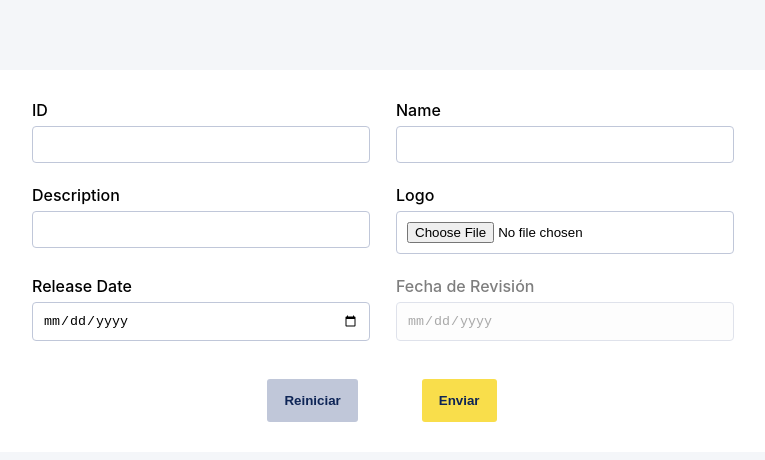
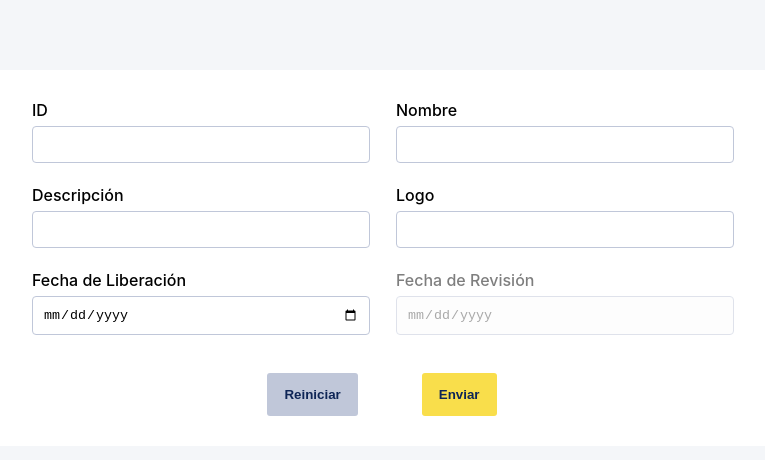
Before and after one commit to Jadace96/banco-pichincha-react-test, a React (Create React App) app: page /add-product in a window 1280 px wide. Shown: the top 460 px of the page, without its empty margins (258-1023 px from the left). Built offline with nearby package versions, Linux system fonts and the light colour scheme.

Commit message:
Update product form validations

```diff
--- a/src/components/ProductForm/ProductForm.component.tsx
+++ b/src/components/ProductForm/ProductForm.component.tsx
@@ -20,26 +20,24 @@ type ProductFormData = {
 
 export const ProductForm = () => {
   const {
-    getValues,
     setValue,
     register,
     handleSubmit,
-    formState: { errors, ...rest },
+    formState: { errors, isDirty },
   } = useForm<ProductFormData>({ mode: "onChange" });
-
-  console.log({ errors, ...rest, values: getValues() });
 
   const onSubmit = (data: ProductFormData) => {
     console.log(data);
   };
 
-  const onReleaseDateChange = ({
-    target,
-  }: React.ChangeEvent<HTMLInputElement>) => {
+  const onReleaseDateChange = ({ target }: React.ChangeEvent<HTMLInputElement>) => {
+    console.log({ target });
     const nextYear = new Date(target.value);
     nextYear.setFullYear(nextYear.getFullYear() + 1);
 
-    setValue("date_revision", nextYear.toISOString().split("T")[0]);
+    const newDateRevision = target.value ? nextYear?.toISOString()?.split("T")[0] : "";
+
+    setValue("date_revision", newDateRevision);
   };
 
   return (
@@ -63,18 +61,14 @@ export const ProductForm = () => {
             },
             pattern: /^[A-Za-z0-9]+$/,
           })}
-          className={`${styles.formControl} ${
-            errors.id ? styles.errorInput : ""
-          }`}
+          className={`${styles.formControl} ${errors.id ? styles.errorInput : ""}`}
         />
-        {errors.id && (
-          <span className={styles.errorMessage}>{errors.id.message}</span>
-        )}
+        {errors.id && <span className={styles.errorMessage}>{errors.id.message}</span>}
       </div>
 
       <div className={styles.formGroup}>
         <label className={styles.formFieldLabel} htmlFor="name">
-          Name
+          Nombre
         </label>
         <input
           type="text"
@@ -90,18 +84,14 @@ export const ProductForm = () => {
               message: "Máximo 100 caracteres!",
             },
           })}
-          className={`${styles.formControl} ${
-            errors.name ? styles.errorInput : ""
-          }`}
+          className={`${styles.formControl} ${errors.name ? styles.errorInput : ""}`}
         />
-        {errors.name && (
-          <span className={styles.errorMessage}>{errors.name.message}</span>
-        )}
+        {errors.name && <span className={styles.errorMessage}>{errors.name.message}</span>}
       </div>
 
       <div className={styles.formGroup}>
         <label className={styles.formFieldLabel} htmlFor="description">
-          Description
+          Descripción
         </label>
         <input
           type="text"
@@ -117,15 +107,9 @@ export const ProductForm = () => {
               message: "Máximo 200 caracteres!",
             },
           })}
-          className={`${styles.formControl} ${
-            errors.description ? styles.errorInput : ""
-          }`}
+          className={`${styles.formControl} ${errors.description ? styles.errorInput : ""}`}
         />
-        {errors.description && (
-          <span className={styles.errorMessage}>
-            {errors.description.message}
-          </span>
-        )}
+        {errors.description && <span className={styles.errorMessage}>{errors.description.message}</span>}
       </div>
 
       <div className={styles.formGroup}>
@@ -133,21 +117,17 @@ export const ProductForm = () => {
           Logo
         </label>
         <input
-          type="file"
+          type="text"
           id="logo"
           {...register("logo", { required: "Este campo es requerido!" })}
-          className={`${styles.formControl} ${
-            errors.logo ? styles.errorInput : ""
-          }`}
+          className={`${styles.formControl} ${errors.logo ? styles.errorInput : ""}`}
         />
-        {errors.logo && (
-          <span className={styles.errorMessage}>{errors.logo.message}</span>
-        )}
+        {errors.logo && <span className={styles.errorMessage}>{errors.logo.message}</span>}
       </div>
 
       <div className={styles.formGroup}>
         <label className={styles.formFieldLabel} htmlFor="date_release">
-          Release Date
+          Fecha de Liberación
         </label>
         <input
           type="date"
@@ -155,41 +135,28 @@ export const ProductForm = () => {
           {...register("date_release", {
             required: "Este campo es requerido!",
             validate: (value) => {
-              const selectedDate = new Date(value);
-              const today = new Date();
+              const today = new Date().toISOString().substring(0, 10);
+              const selectedDate = new Date(value).toISOString().substring(0, 10);
 
-              return selectedDate < today
-                ? "La fecha no puede ser inferior a la de hoy!"
-                : true;
+              return selectedDate < today ? "La fecha no puede ser inferior a la de hoy!" : true;
             },
+            onChange: onReleaseDateChange,
           })}
-          onChange={onReleaseDateChange}
-          className={`${styles.formControl} ${
-            errors.date_release ? styles.errorInput : ""
-          }`}
+          className={`${styles.formControl} ${errors.date_release ? styles.errorInput : ""}`}
         />
-        {errors.date_release && (
-          <span className={styles.errorMessage}>
-            {errors.date_release.message}
-          </span>
-        )}
+        {errors.date_release && <span className={styles.errorMessage}>{errors.date_release.message}</span>}
       </div>
 
       <div className={`${styles.formGroup} ${styles.disabled}`}>
         <label className={styles.formFieldLabel}>Fecha de Revisión</label>
-        <input
-          disabled
-          type="date"
-          className={styles.formControl}
-          {...register("date_revision", { required: true })}
-        />
+        <input disabled type="date" className={styles.formControl} {...register("date_revision", { required: true })} />
       </div>
 
       <div className={styles.formButtonsContainer}>
         <Button type="reset" mode="secondary">
           Reiniciar
         </Button>
-        <Button type="submit" disabled={Object.keys(errors).length > 0}>
+        <Button type="submit" disabled={!isDirty || Object.keys(errors).length > 0}>
           Enviar
         </Button>
       </div>
--- a/src/components/ProductForm/ProductForm.module.css
+++ b/src/components/ProductForm/ProductForm.module.css
@@ -45,5 +45,9 @@
 }
 
 .formFieldLabel {
+  display: block;
   font-weight: 500;
+  overflow: hidden;
+	white-space: nowrap;
+	text-overflow: ellipsis;
 }
```
Also changed, not shown: 1 other file (tests, documents, lock files or other folders).
